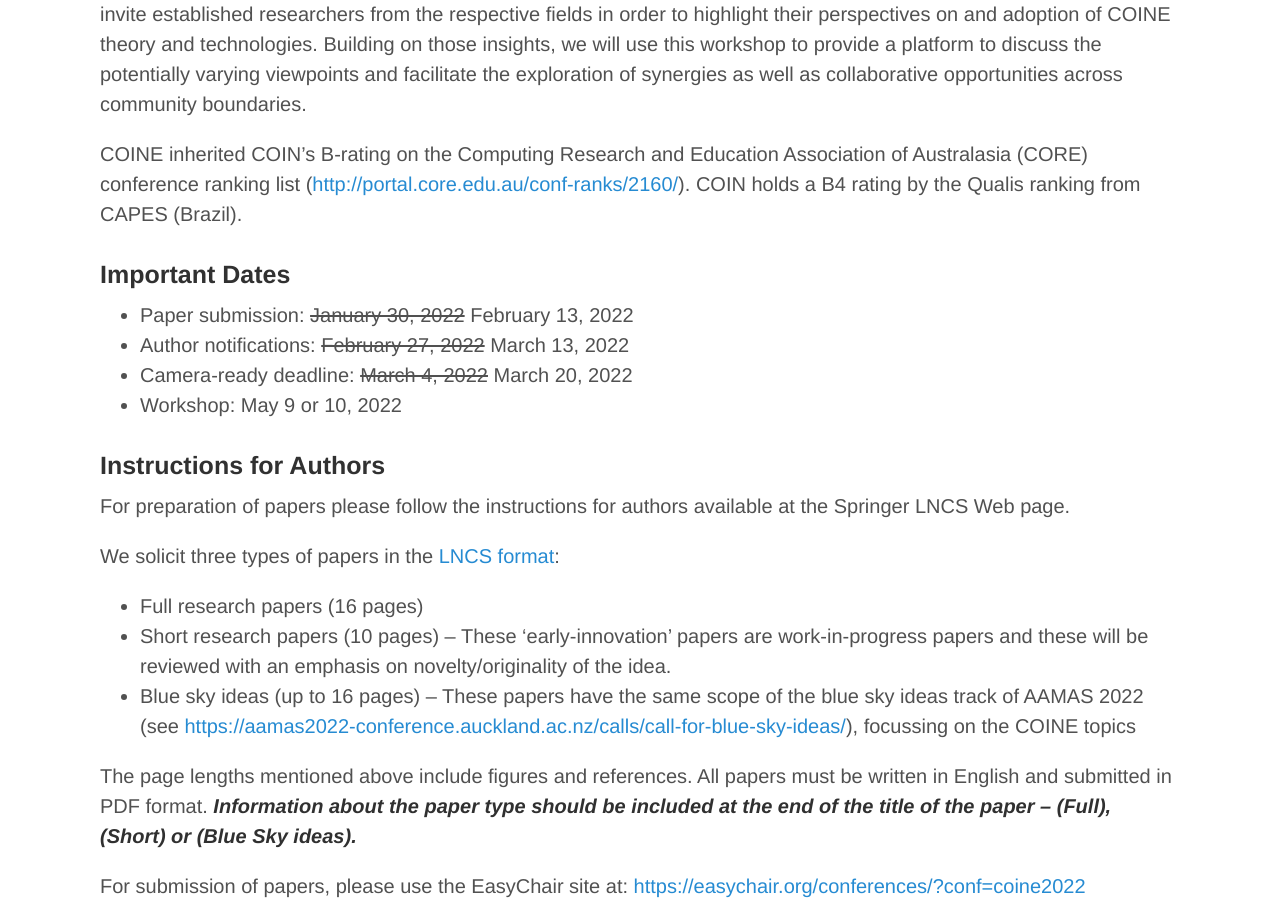
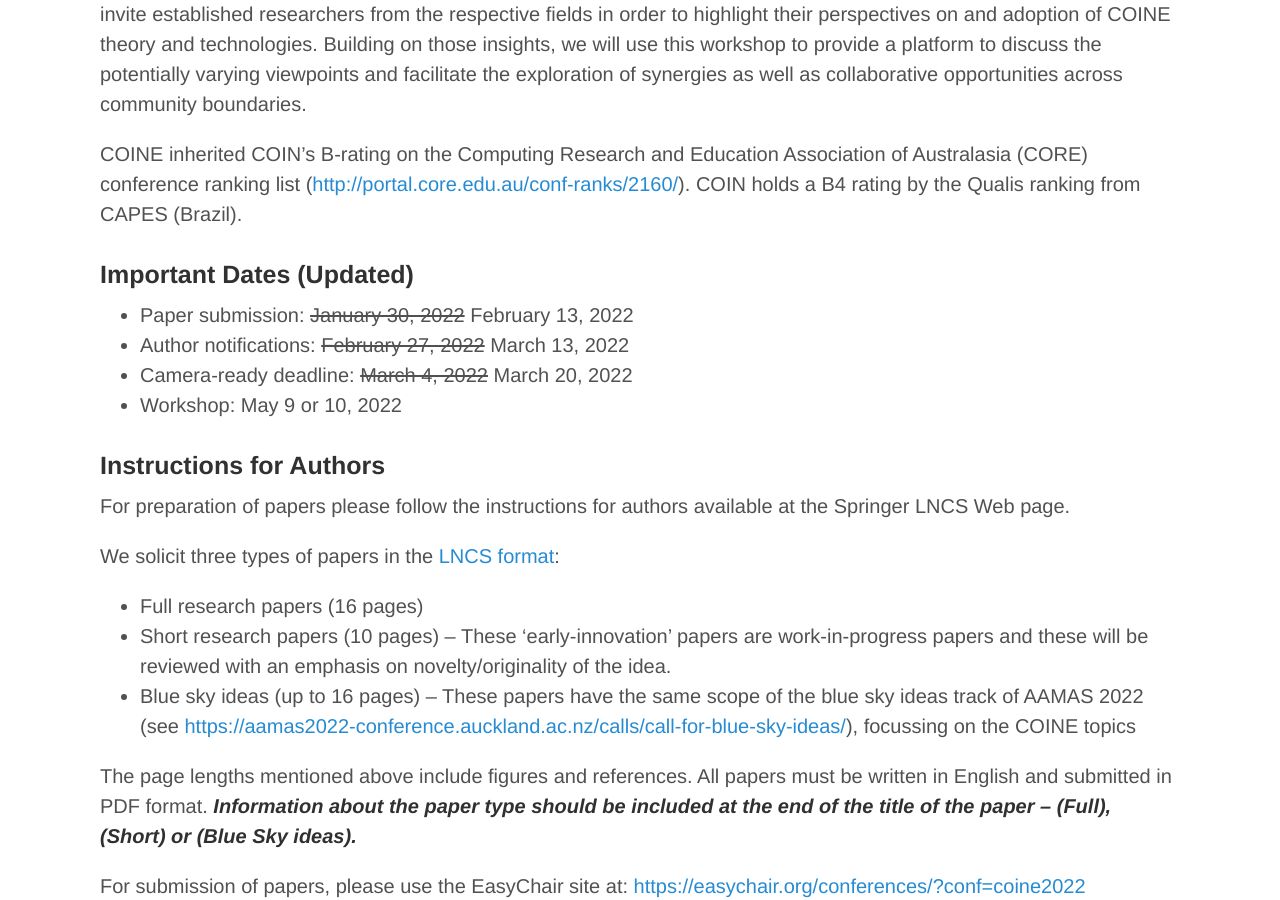
Before and after one commit to jithincheriyan/coine-2022-auckland, a Jekyll site: the page built from call_for_papers.md, in a window 1280 px wide and 900 px high, scrolled down 1502 px. Built offline with Jekyll 4.4.1, drawn with Linux system fonts in a browser that asks for light colours.

Commit message:
Update call_for_papers.md

```diff
--- a/call_for_papers.md
+++ b/call_for_papers.md
@@ -32,7 +32,7 @@ To leverage a broader understanding on how COINE-related themes are employed in
 COINE inherited COIN's B-rating on the Computing Research and Education Association of Australasia (CORE) conference ranking list ([http://portal.core.edu.au/conf-ranks/2160/](http://portal.core.edu.au/conf-ranks/2160/)). COIN holds a B4 rating by the Qualis ranking from CAPES (Brazil).
 
 
-### Important Dates
+### Important Dates (Updated)
 - Paper submission: ~~January 30, 2022~~ February 13, 2022
 - Author notifications: ~~February 27, 2022~~ March 13, 2022
 - Camera-ready deadline: ~~March 4, 2022~~ March 20, 2022
```
